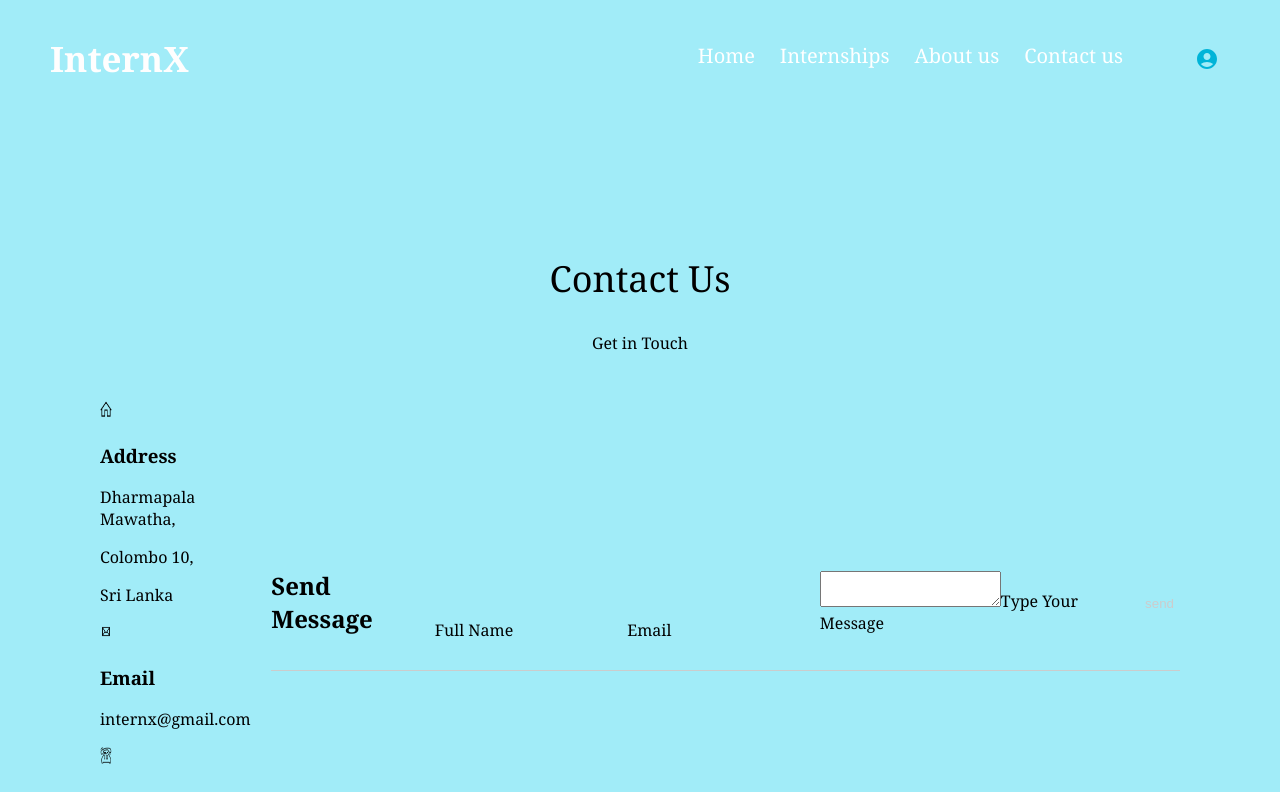
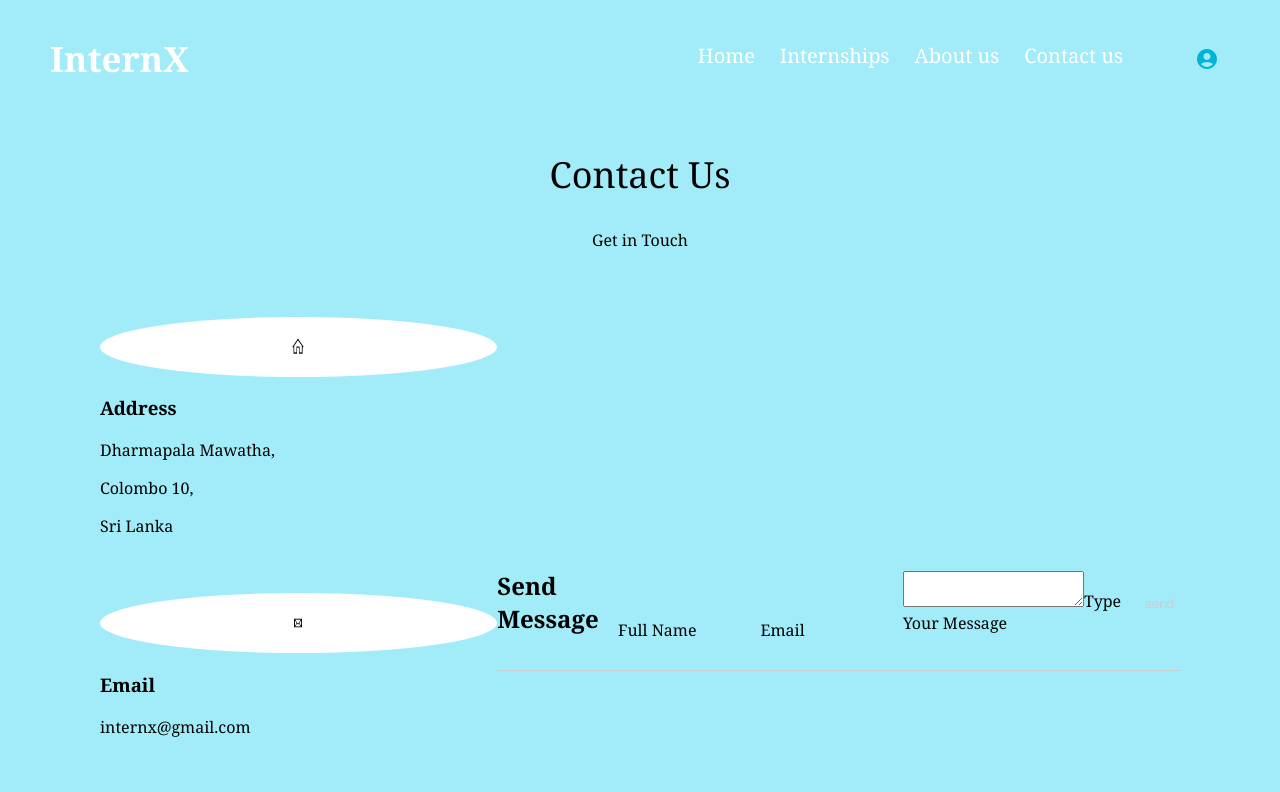
Before and after one commit to KushaRa/InternX_Front, a React (Create React App) app in the folder skillsync/: page /contact in a window 1280 px wide. Shown: the top 792 px of the page. Built offline with nearby package versions, Linux system fonts and the light colour scheme.

Commit message:
added some css to the contact page

```diff
--- a/skillsync/src/Pages/Contact/Contact.css
+++ b/skillsync/src/Pages/Contact/Contact.css
@@ -58,6 +58,39 @@
     margin-top: 30px;
 }
 
+.contact-info {
+  width: 50%;
+  display: flex;
+  flex-direction: column;
+}
+
+.contact-box {
+  position: relative;
+  padding: 20px 0;
+}
+
+.contact-text {
+  display: flex;
+  margin-left: 20px;
+  font-size: 16px;
+  color: #fff;
+  flex-direction: column;
+  font-weight: 300;
+
+
+}
+
+.contact-icon {
+  min-width: 60px;
+  height: 60px;
+  background-color: #fff;
+  display: flex;
+  justify-content: center;
+  align-items: center;
+  border-radius: 50%;
+  font-size: 22px;
+}
+
 .address-logo {
   width: 12px;
   height: 18.5px;
```
